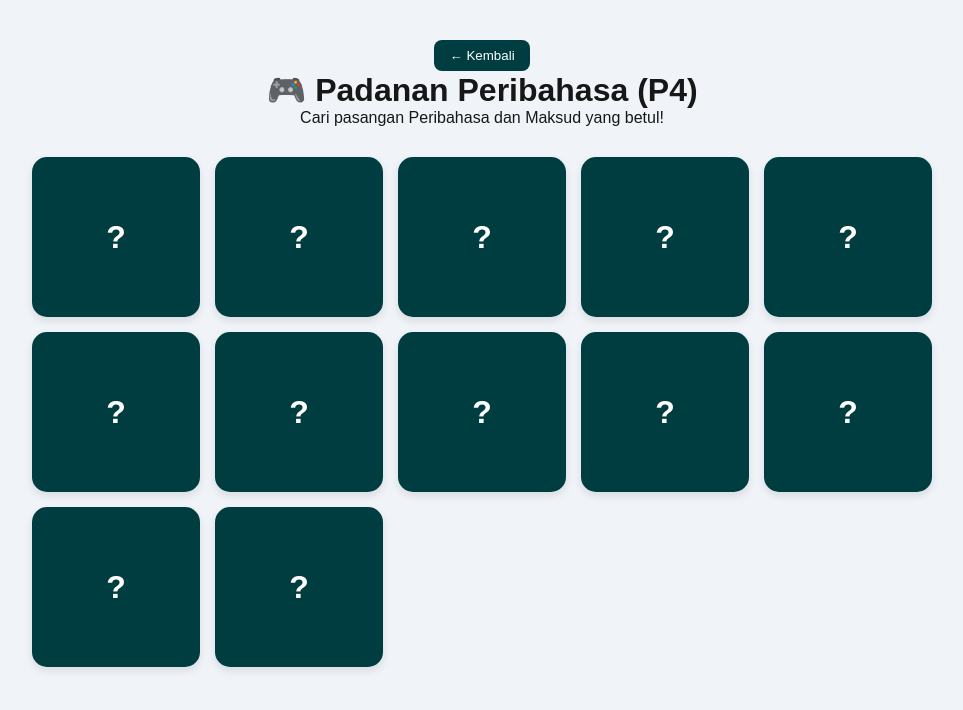
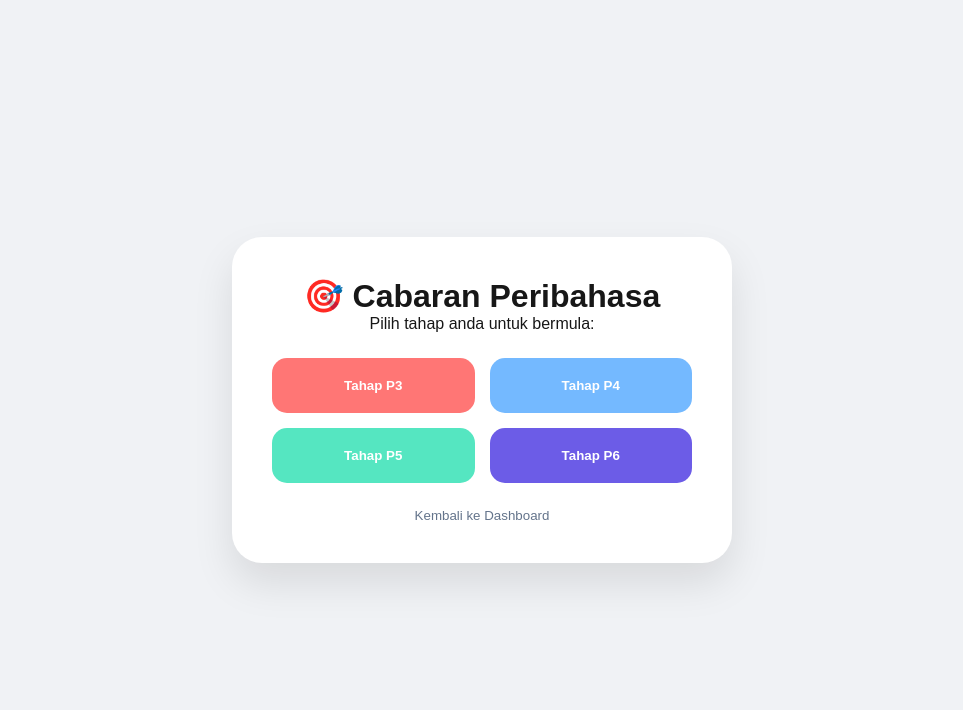
Before and after one commit to Ryaihanny/semak-karangan, a Next.js app: page /peribahasa/main in a window 1280 px wide. Shown: the top 710 px of the page, without its empty margins (158-1121 px from the left). Built offline with nearby package versions, Linux system fonts and the light colour scheme.

Commit message:
Tambah Game Peribahasa dan kemaskini Dashboard

```diff
--- a/pages/peribahasa/main.js
+++ b/pages/peribahasa/main.js
@@ -3,131 +3,146 @@ import { getPeribahasaByLevel } from '../../lib/peribahasaData';
 import { useRouter } from 'next/router';
 import Head from 'next/head';
 
-export default function MatchingGamePage() {
+export default function QuizGamePage() {
   const router = useRouter();
-  const [cards, setCards] = useState([]);
-  const [flipped, setFlipped] = useState([]); // Menyimpan index kad yang dibuka
-  const [solved, setSolved] = useState([]);   // Menyimpan id pasangan yang sudah betul
-  const [level, setLevel] = useState('P4');   // Contoh Level P4
+  const [gameState, setGameState] = useState('START'); // START, PLAYING, END
+  const [level, setLevel] = useState('P3');
+  const [question, setQuestion] = useState(null);
+  const [options, setOptions] = useState([]);
+  const [score, setScore] = useState(0);
+  const [questionCount, setQuestionCount] = useState(0);
+  const [feedback, setFeedback] = useState(null); // 'BETUL' atau 'SALAH'
 
-  useEffect(() => {
-    setupGame();
-  }, []);
+  const totalQuestions = 10;
 
-  const setupGame = () => {
-    // 1. Ambil data silibus
-    const rawData = getPeribahasaByLevel(level);
-
-    // 2. Pilih 6 peribahasa secara rawak untuk satu pusingan
-    const selected = [...rawData].sort(() => 0.5 - Math.random()).slice(0, 6);
-
-    // 3. Pecahkan kepada 12 kad (6 Peribahasa + 6 Maksud)
-    const gameCards = [
-      ...selected.map(item => ({ id: `p-${item.p}`, content: item.p, pairId: item.p, type: 'P' })),
-      ...selected.map(item => ({ id: `m-${item.p}`, content: item.m, pairId: item.p, type: 'M' }))
-    ].sort(() => 0.5 - Math.random()); // Acak kedudukan kad
-
-    setCards(gameCards);
-    setFlipped([]);
-    setSolved([]);
+  const startNewGame = (selectedLevel) => {
+    setLevel(selectedLevel);
+    setScore(0);
+    setQuestionCount(0);
+    setGameState('PLAYING');
+    generateQuestion(selectedLevel);
   };
 
-  const handleCardClick = (index) => {
-    if (flipped.length === 2 || flipped.includes(index) || solved.includes(cards[index].pairId)) return;
+  const generateQuestion = (currentLevel) => {
+    const allData = getPeribahasaByLevel(currentLevel);
 
-    const newFlipped = [...flipped, index];
-    setFlipped(newFlipped);
+    // Pilih 1 peribahasa sebagai soalan
+    const correctAns = allData[Math.floor(Math.random() * allData.length)];
 
-    if (newFlipped.length === 2) {
-      const firstCard = cards[newFlipped[0]];
-      const secondCard = cards[newFlipped[1]];
+    // Ambil 2 maksud salah secara rawak
+    const distractors = allData
+      .filter(item => item.p !== correctAns.p)
+      .sort(() => 0.5 - Math.random())
+      .slice(0, 2);
 
-      if (firstCard.pairId === secondCard.pairId) {
-        setSolved([...solved, firstCard.pairId]);
-        setFlipped([]);
+    // Gabung dan acak pilihan jawapan
+    const allOptions = [
+      { text: correctAns.m, isCorrect: true },
+      { text: distractors[0].m, isCorrect: false },
+      { text: distractors[1].m, isCorrect: false }
+    ].sort(() => 0.5 - Math.random());
+
+    setQuestion(correctAns);
+    setOptions(allOptions);
+    setFeedback(null);
+  };
+
+  const handleAnswer = (isCorrect) => {
+    if (feedback) return; // Elakkan double click
+
+    if (isCorrect) {
+      setScore(score + 1);
+      setFeedback('BETUL ✅');
+    } else {
+      setFeedback(`SALAH ❌ Jawapan: ${question.m}`);
+    }
+
+    setTimeout(() => {
+      if (questionCount + 1 < totalQuestions) {
+        setQuestionCount(questionCount + 1);
+        generateQuestion(level);
       } else {
-        setTimeout(() => setFlipped([]), 1000); // Tutup balik kalau salah selepas 1 saat
+        setGameState('END');
       }
-    }
+    }, 2000);
   };
 
   return (
     <div className="game-container">
-      <Head><title>Uji Minda Peribahasa | Si-Pintar</title></Head>
+      <Head><title>Kuiz Peribahasa Si-Pintar</title></Head>
 
-      <header className="game-header">
-        <button onClick={() => router.back()} className="back-btn">← Kembali</button>
-        <h1>🎮 Padanan Peribahasa ({level})</h1>
-        <p>Cari pasangan Peribahasa dan Maksud yang betul!</p>
-      </header>
+      {gameState === 'START' && (
+        <div className="menu-card">
+          <h1>🎯 Cabaran Peribahasa</h1>
+          <p>Pilih tahap anda untuk bermula:</p>
+          <div className="level-grid">
+            {['P3', 'P4', 'P5', 'P6'].map(l => (
+              <button key={l} onClick={() => startNewGame(l)} className={`lvl-btn ${l}`}>
+                Tahap {l}
+              </button>
+            ))}
+          </div>
+          <button onClick={() => router.back()} className="back-link">Kembali ke Dashboard</button>
+        </div>
+      )}
 
-      <div className="game-grid">
-        {cards.map((card, index) => {
-          const isFlipped = flipped.includes(index);
-          const isSolved = solved.includes(card.pairId);
+      {gameState === 'PLAYING' && (
+        <div className="quiz-card">
+          <div className="quiz-header">
+            <span>Soalan {questionCount + 1}/{totalQuestions}</span>
+            <span className="score-pill">Skor: {score}</span>
+          </div>
 
-          return (
-            <div
-              key={card.id}
-              className={`game-card ${isFlipped ? 'flipped' : ''} ${isSolved ? 'solved' : ''}`}
-              onClick={() => handleCardClick(index)}
-            >
-              <div className="card-inner">
-                <div className="card-front">?</div>
-                <div className="card-back">{card.content}</div>
-              </div>
-            </div>
-          );
-        })}
-      </div>
+          <h2 className="peribahasa-text">"{question?.p}"</h2>
+          <p className="instruction">Apakah maksud peribahasa di atas?</p>
 
-      {solved.length === 6 && (
-        <div className="win-overlay">
-          <div className="win-modal">
-            <h2>Syabas! 🎉</h2>
-            <p>Anda telah menguasai {level} hari ini.</p>
-            <button onClick={setupGame}>Main Lagi</button>
+          <div className="options-list">
+            {options.map((opt, i) => (
+              <button
+                key={i}
+                onClick={() => handleAnswer(opt.isCorrect)}
+                className={`opt-btn ${feedback && opt.isCorrect ? 'correct' : ''}`}
+                disabled={!!feedback}
+              >
+                {opt.text}
+              </button>
+            ))}
           </div>
+
+          {feedback && <div className={`feedback-msg ${feedback.includes('BETUL') ? 'win' : 'lose'}`}>{feedback}</div>}
+        </div>
+      )}
+
+      {gameState === 'END' && (
+        <div className="menu-card">
+          <h1>Selesai! 🎉</h1>
+          <p className="final-score">Skor Akhir: {score} / {totalQuestions}</p>
+          <button onClick={() => setGameState('START')} className="primary-btn">Main Semula</button>
+          <button onClick={() => router.back()} className="back-link">Keluar</button>
         </div>
       )}
 
       <style jsx>{`
-        .game-container { min-height: 100vh; background: #f0f4f8; padding: 40px 20px; font-family: sans-serif; }
-        .game-header { text-align: center; margin-bottom: 30px; }
-        .back-btn { background: #003d40; color: white; border: none; padding: 8px 15px; border-radius: 8px; cursor: pointer; }
+        .game-container { min-height: 100vh; background: #f0f2f5; display: flex; align-items: center; justify-content: center; padding: 20px; font-family: 'Plus Jakarta Sans', sans-serif; }
+        .menu-card, .quiz-card { background: white; padding: 40px; border-radius: 30px; box-shadow: 0 20px 40px rgba(0,0,0,0.1); width: 100%; max-width: 500px; text-align: center; }
 
-        .game-grid {
-          display: grid;
-          grid-template-columns: repeat(auto-fit, minmax(140px, 1fr));
-          gap: 15px;
-          max-width: 900px;
-          margin: 0 auto;
-        }
+        .level-grid { display: grid; grid-template-columns: 1fr 1fr; gap: 15px; margin: 25px 0; }
+        .lvl-btn { padding: 20px; border-radius: 15px; border: none; color: white; font-weight: 800; cursor: pointer; transition: 0.2s; }
+        .P3 { background: #ff7675; } .P4 { background: #74b9ff; } .P5 { background: #55e6c1; } .P6 { background: #6c5ce7; }
+        .lvl-btn:hover { transform: scale(1.05); filter: brightness(1.1); }
 
-        .game-card { height: 160px; perspective: 1000px; cursor: pointer; }
-        .card-inner {
-          position: relative; width: 100%; height: 100%;
-          transition: transform 0.6s; transform-style: preserve-3d;
-          box-shadow: 0 4px 8px rgba(0,0,0,0.1); border-radius: 15px;
-        }
-        .game-card.flipped .card-inner { transform: rotateY(180deg); }
-        .game-card.solved .card-inner { transform: rotateY(180deg); opacity: 0.6; border: 3px solid #00b894; }
+        .peribahasa-text { font-size: 1.8rem; color: #1a1a2e; margin: 20px 0; font-style: italic; }
+        .options-list { display: flex; flex-direction: column; gap: 12px; margin-top: 20px; }
+        .opt-btn { padding: 15px; border-radius: 12px; border: 2px solid #eef2f6; background: white; cursor: pointer; text-align: left; transition: 0.2s; font-size: 0.95rem; }
+        .opt-btn:hover:not(:disabled) { background: #f0f7ff; border-color: #74b9ff; }
+        .opt-btn.correct { background: #d1fae5; border-color: #10b981; color: #065f46; font-weight: bold; }
 
-        .card-front, .card-back {
-          position: absolute; width: 100%; height: 100%;
-          backface-visibility: hidden; display: flex; align-items: center;
-          justify-content: center; padding: 15px; text-align: center;
-          border-radius: 15px; font-weight: bold; font-size: 0.9rem;
-        }
-        .card-front { background: #003d40; color: white; font-size: 2rem; }
-        .card-back { background: white; color: #333; transform: rotateY(180deg); }
+        .feedback-msg { margin-top: 20px; padding: 10px; border-radius: 10px; font-weight: bold; }
+        .win { color: #10b981; } .lose { color: #ef4444; }
 
-        .win-overlay {
-          position: fixed; top: 0; left: 0; right: 0; bottom: 0;
-          background: rgba(0,0,0,0.8); display: flex; align-items: center; justify-content: center;
-        }
-        .win-modal { background: white; padding: 40px; border-radius: 20px; text-align: center; }
-        .win-modal button { background: #55E6C1; border: none; padding: 10px 20px; border-radius: 10px; font-weight: bold; cursor: pointer; margin-top: 20px; }
+        .score-pill { background: #1a1a2e; color: white; padding: 5px 15px; border-radius: 20px; font-size: 0.8rem; }
+        .primary-btn { background: #6c5ce7; color: white; border: none; padding: 15px 30px; border-radius: 15px; font-weight: bold; cursor: pointer; width: 100%; margin-top: 10px;}
+        .back-link { display: block; margin-top: 20px; color: #64748b; background: none; border: none; cursor: pointer; width: 100%; }
       `}</style>
     </div>
   );
```
